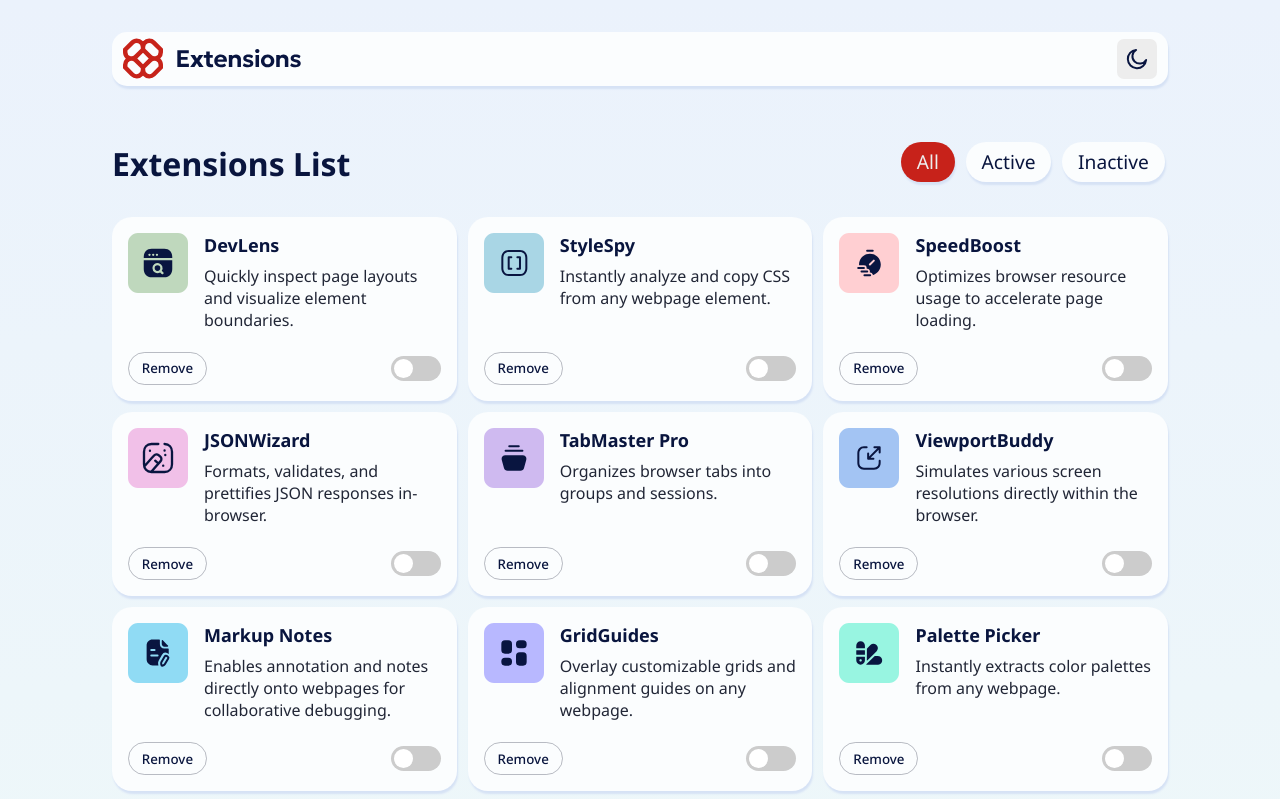
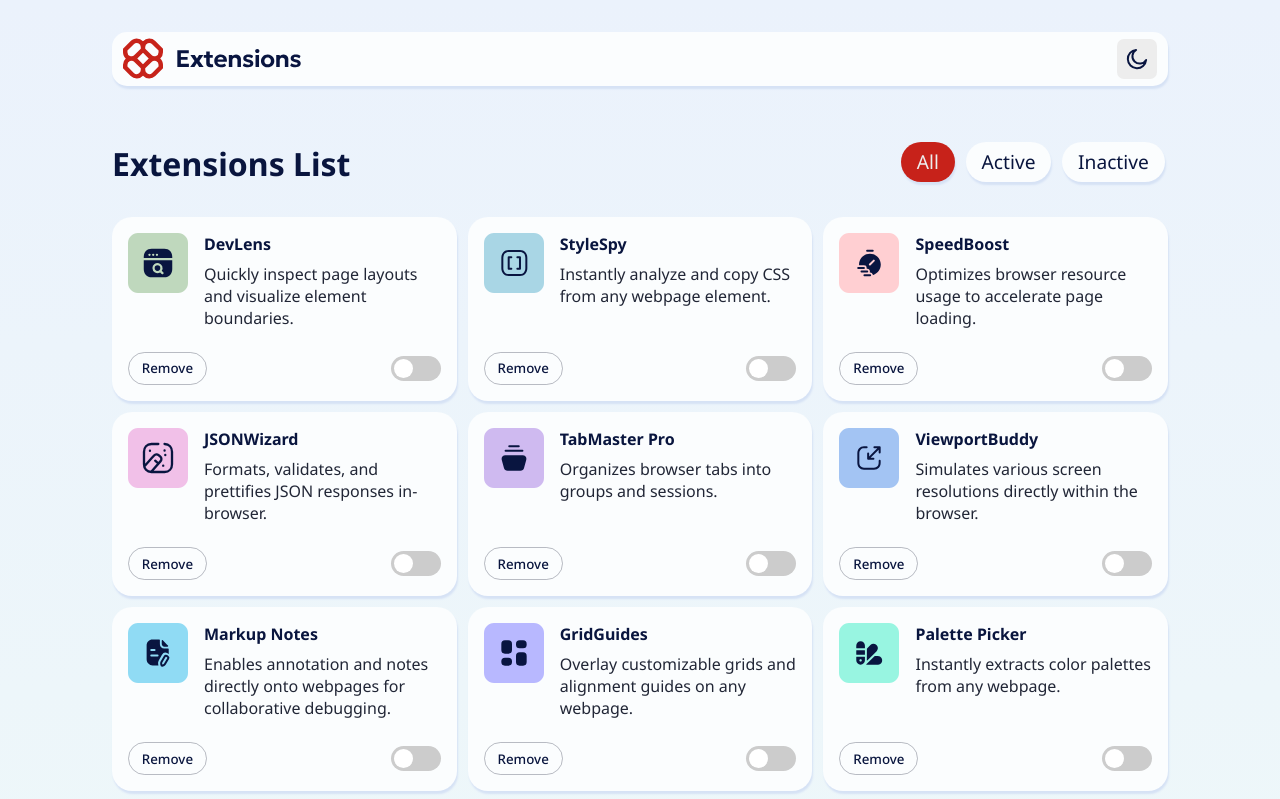
Before and after one commit to BIGWHALE-dev/Extension-UI, a plain HTML site: page index.html in a window 1280 px wide. Shown: the top 799 px of the page. Drawn offline with Linux system fonts and the light colour scheme.

Commit message:
Update exten.css
ext title

```diff
--- a/exten.css
+++ b/exten.css
@@ -186,7 +186,7 @@ body {
 }
 
 .extension__title {
-  font-size: large;
+  font-size: 1rem;
   margin-bottom: 0.5rem;
 }
 
```
